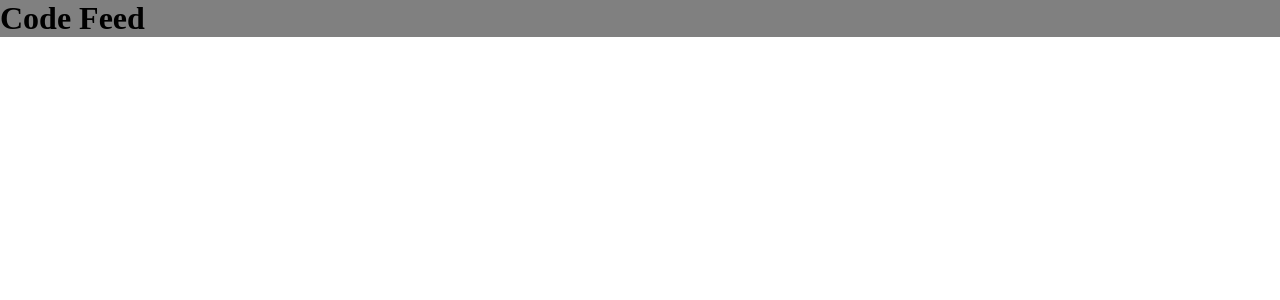
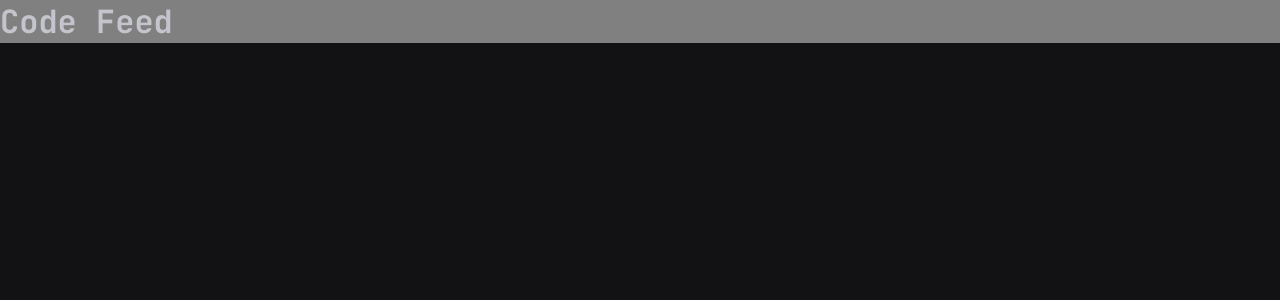
Before and after one commit to Diego-Girao/code-feed, a React (Vite) app: page / in a window 1280 px wide. Shown: the top 300 px of the page. Built offline with nearby package versions, Linux system fonts and the light colour scheme.

Commit message:
Style create global style

```diff
--- a/src/global.css
+++ b/src/global.css
@@ -1,5 +1,33 @@
+:root {
+	--white: #ffffff;
+	--gray-100: #e1e1e6;
+	--gray-300: #c4c4cc;
+	--gray-400: #8d8d99;
+	--gray-600: #323238;
+	--gray-700: #29292e;
+	--gray-800: #202024;
+	--gray-900: #121214;
+
+	--blue-500: #00b2ff;
+}
+
 * {
 	margin: 0;
 	padding: 0;
 	box-sizing: border-box;
 }
+
+body {
+	background: var(--gray-900);
+	color: var(--gray-300);
+	-webkit-font-smoothing: antialiased;
+}
+
+body,
+input,
+textarea,
+button {
+	font-family: "JetBrains Mono", monospace;
+	font-weight: 400;
+	font-size: 1rem;
+}
```
